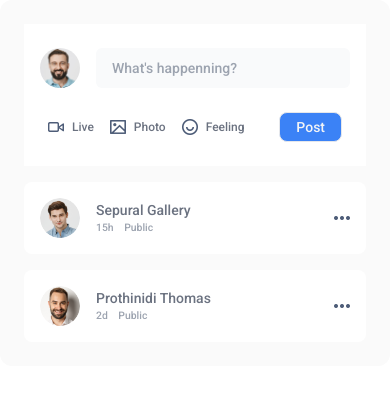
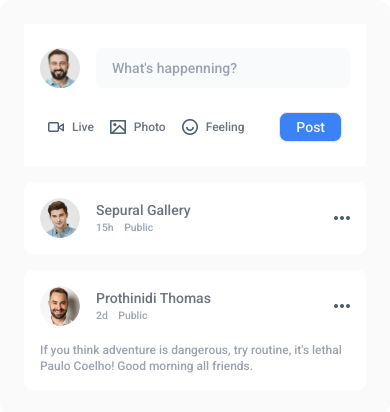
Before and after one commit to masrur-sakib/meetmax, a Next.js app: page / in a window 390 px wide. Shown: the top 412 px of the page. Built offline with nearby package versions, Linux system fonts and the light colour scheme.

Commit message:
content section of post component developed & also made responsive.

```diff
--- a/src/components/Feed/LeftSdebarEl.jsx
+++ b/src/components/Feed/LeftSdebarEl.jsx
@@ -9,7 +9,7 @@ export default function LeftSidebarEl({ data, selected }) {
         selected === data.name
           ? 'bg-slate-500 text-white hover:bg-slate-500'
           : ''
-      } mt-2 px-4 py-3 flex justify-content items-center space-x-4 text-lg rounded-lg cursor-pointer hover:bg-gray-100`}
+      } mt-2 px-4 py-3 flex justify-start items-center space-x-4 text-lg rounded-lg cursor-pointer hover:bg-gray-100`}
       onClick={data.name === 'Logout' ? () => console.log('logout') : null}
     >
       <Image src={data.src} alt={data.name} width={16} height={16} />
--- a/src/components/Feed/Post.jsx
+++ b/src/components/Feed/Post.jsx
@@ -17,7 +17,7 @@ export default function Post({ data }) {
             unoptimized
           />
           <div className='flex flex-col justify-center items-start'>
-            <p className='text-sm'>{data.postBy}</p>
+            <p className='text-sm cursor-pointer'>{data.postBy}</p>
             <p className='text-vs text-gray-400'>
               <span className='mr-2'>{data.postTime}</span>{' '}
               <span>{data.postPrivacy}</span>
@@ -35,6 +35,11 @@ export default function Post({ data }) {
       </div>
 
       {/* Content Secton */}
+      {data.description && (
+        <p className='mt-4 text-gray-400 text-xs sm:text-sm'>
+          {data.description}
+        </p>
+      )}
     </div>
   );
 }
--- a/src/data/postsData.js
+++ b/src/data/postsData.js
@@ -5,7 +5,7 @@ export const postsData = [
     avatar: 'users/SepuralGallery.png',
     postBy: 'Sepural Gallery',
     postPrivacy: 'Public',
-    content: ``,
+    description: ``,
     images: ['/images/Image1-1'],
     comments: [],
   },
@@ -15,7 +15,7 @@ export const postsData = [
     avatar: 'users/ProthinidiThomas.png',
     postBy: 'Prothinidi Thomas',
     postPrivacy: 'Public',
-    content: `If you think adventure is dangerous, try routine, it's lethal Paulo Coelho! Good morning all friends.`,
+    description: `If you think adventure is dangerous, try routine, it's lethal Paulo Coelho! Good morning all friends.`,
     images: ['/images/Image1-3', '/images/Image2-3', '/images/Image3-3'],
     comments: [
       {
@@ -23,14 +23,14 @@ export const postsData = [
         avatar: 'users/SwapanBala.png',
         postBy: 'Swapan Bala',
         postTime: '9h',
-        content: 'Looks amazing and breathtaking. Been there, beautiful!',
+        description: 'Looks amazing and breathtaking. Been there, beautiful!',
         replies: [
           {
             id: 'e2dd5707-6791-4c3d-9fc3-591965e19be8',
             avatar: 'users/WhitechapelGallery.png',
             postBy: 'Whitechapel Gallery',
             postTime: '9h',
-            content: 'Thank you @Swapan Bala',
+            description: 'Thank you @Swapan Bala',
           },
         ],
       },
```
